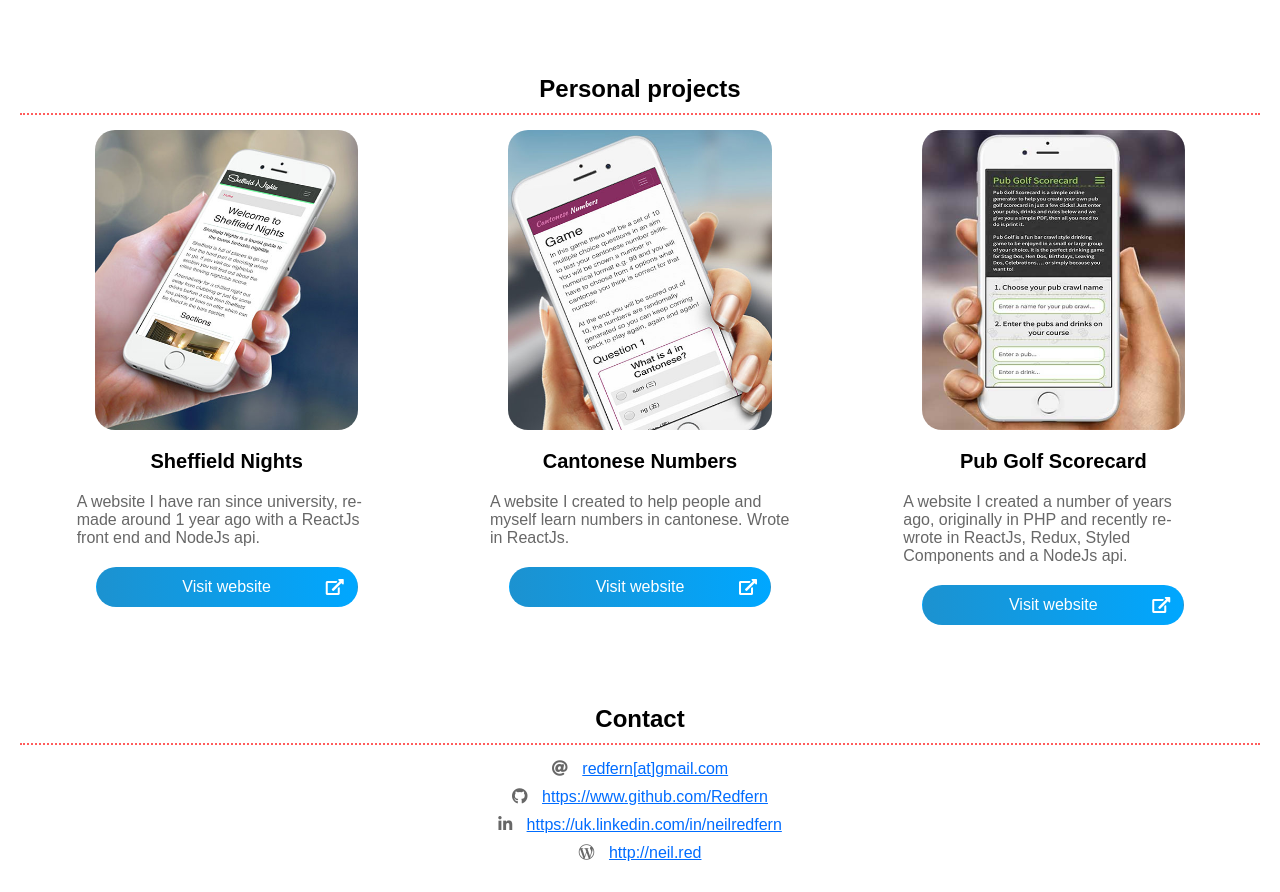
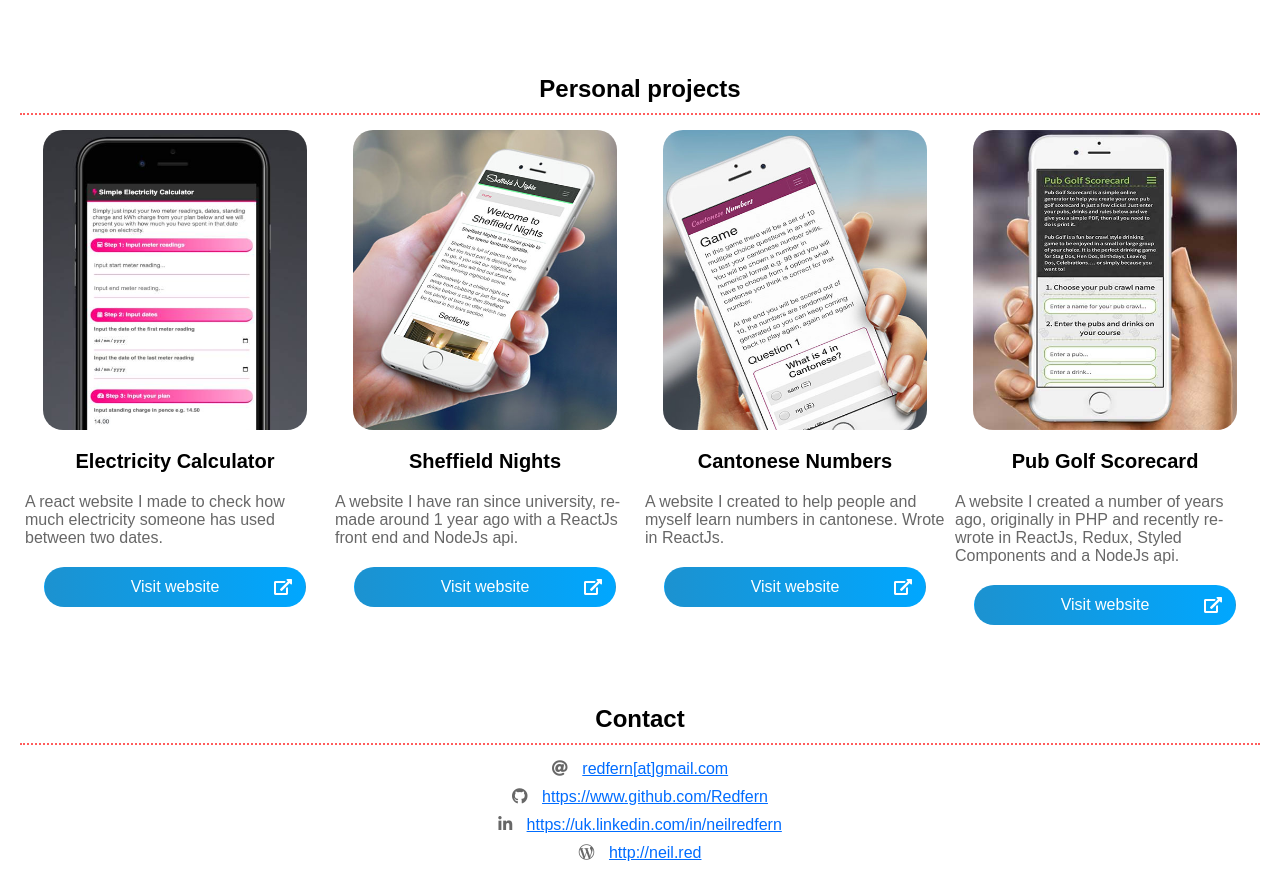
Before and after one commit to Redfern/Portfolio, a React (Create React App) app: page / in a window 1280 px wide. Shown: the part 1583-2475 px from the top of the page. Built offline with nearby package versions, Linux system fonts and the light colour scheme.

Commit message:
added electricity calculator project

```diff
--- a/src/components/Project.jsx
+++ b/src/components/Project.jsx
@@ -1,5 +1,5 @@
-import React from 'react';
-import styled from 'styled-components';
+import React from "react";
+import styled from "styled-components";
 
 const StyledProject = styled.div`
   margin-right: 20px;
@@ -42,6 +42,10 @@ const StyledProject = styled.div`
     text-decoration: none;
     border: 1px solid transparent;
 
+    &:visited {
+      color: #ffffff;
+    }
+
     &:hover {
       background: linear-gradient(to right, white, white);
       color: #00a7ff;
@@ -57,13 +61,15 @@ const StyledProject = styled.div`
   }
 `;
 
-const Project = ({title, url, description, image}) => (
+const Project = ({ title, url, description, image }) => (
   <StyledProject>
     <img src={`/static/${image}`} alt={`for project ${title}`} />
     <h3>{title}</h3>
     <p>{description}</p>
     <div className="link">
-            <a href={url} target="_blank" rel="noopener noreferrer">Visit website <i className="fas fa-external-link-alt"></i></a>
+      <a href={url} target="_blank" rel="noopener noreferrer">
+        Visit website <i className="fas fa-external-link-alt"></i>
+      </a>
     </div>
   </StyledProject>
 );
--- a/src/data/projects.json
+++ b/src/data/projects.json
@@ -1,5 +1,11 @@
 {
-    "projects" : [
+  "projects": [
+    {
+      "title": "Electricity Calculator",
+      "image": "electricity-calculator.jpg",
+      "url": "https://www.electricitycalculator.uk",
+      "description": "A react website I made to check how much electricity someone has used between two dates."
+    },
     {
       "title": "Sheffield Nights",
       "image": "sheffield-nights_hand.jpg",
```
Also changed, not shown: public/static/electricity-calculator.jpg (added). Lines whose indentation alone changed are shown as unchanged.
